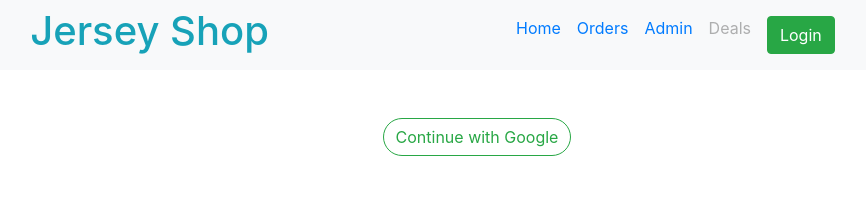
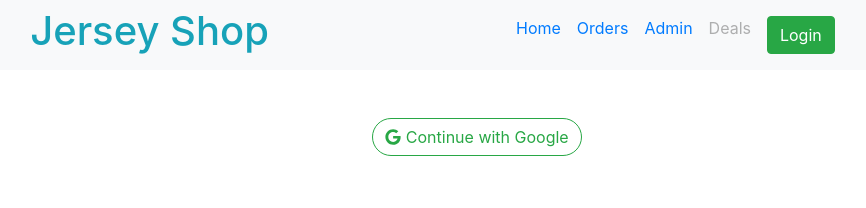
Before and after one commit to mdmehedyhassan/jerseyShop-client, a React (Create React App) app: page /login in a window 1280 px wide. Shown: the top 208 px of the page, without its empty margins (163-1029 px from the left). Built offline with nearby package versions, Linux system fonts and the light colour scheme.

Commit message:
google icon

```diff
--- a/package.json
+++ b/package.json
@@ -3,6 +3,11 @@
   "version": "0.1.0",
   "private": true,
   "dependencies": {
+    "@fortawesome/fontawesome-svg-core": "^1.2.35",
+    "@fortawesome/free-brands-svg-icons": "^5.15.3",
+    "@fortawesome/free-regular-svg-icons": "^5.15.3",
+    "@fortawesome/free-solid-svg-icons": "^5.15.3",
+    "@fortawesome/react-fontawesome": "^0.1.14",
     "@material-ui/core": "^4.11.3",
     "@material-ui/icons": "^4.11.2",
     "@testing-library/jest-dom": "^5.11.10",
--- a/src/components/Login/Login.js
+++ b/src/components/Login/Login.js
@@ -4,6 +4,8 @@ import 'firebase/auth';
 import firebaseConfig from './firebase.config';
 import { useHistory, useLocation } from 'react-router';
 import { UserContext } from '../../App';
+import { FontAwesomeIcon } from '@fortawesome/react-fontawesome'
+import { faGoogle } from '@fortawesome/free-brands-svg-icons';
 
 if (!firebase.apps.length) {
     firebase.initializeApp(firebaseConfig);
@@ -56,7 +58,7 @@ const Login = () => {
     }
     return (
         <div className="text-center p-5">
-            <button onClick={handleSignIn} className="mb-5 btn btn-outline-success rounded-pill">Continue with Google </button>
+            <button onClick={handleSignIn} className="mb-5 btn btn-outline-success rounded-pill"><FontAwesomeIcon icon={faGoogle} /> Continue with Google </button>
         </div>
     );
 };
--- a/src/components/ManageJerseyDelete/ManageJerseyDelete.js
+++ b/src/components/ManageJerseyDelete/ManageJerseyDelete.js
@@ -3,7 +3,7 @@ import './ManageJerseyDelete.css'
 
 const ManageJerseyDelete = (props) => {
     const deleteJersey = id => {
-
+        console.log('delete btn press')
     }
     const { name, price, country, _id } = props.manage;
     return (
```
Also changed, not shown: 1 other file (tests, documents, lock files or other folders).
